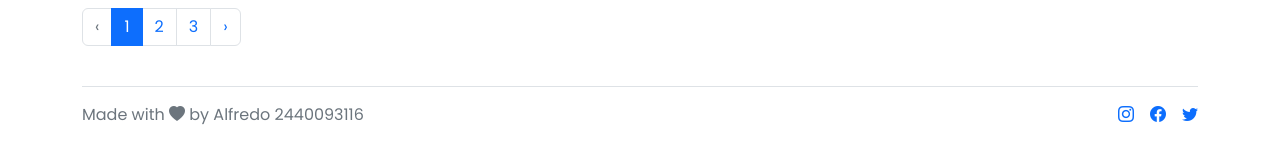
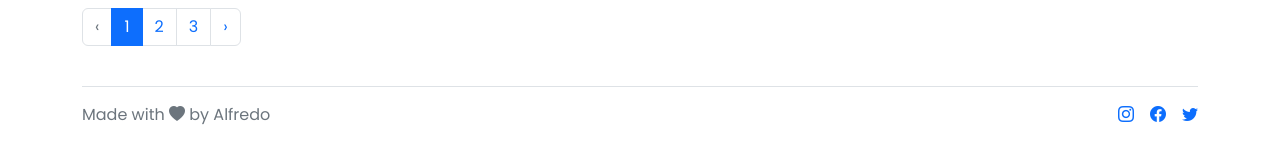
Before and after one commit to alorentiar/beeverse, a Laravel app: page /cool-avatar in a window 1280 px wide. Shown: the part 1038-1205 px from the top of the page. Run offline with Laravel 8, Linux system fonts and the light colour scheme; a user stored in the database is signed in; data comes from the database, SQL or seed files in the repository; some libraries are stand-ins or nearby versions.

Commit message:
update footer

```diff
--- a/resources/views/blueprint/footer.blade.php
+++ b/resources/views/blueprint/footer.blade.php
@@ -1,7 +1,7 @@
 <div class="container">
   <footer class="d-flex flex-wrap justify-content-between align-items-center py-3 my-4 border-top">
     <div class="col-md-4 d-flex align-items-center">
-      <span class="mb-3 mb-md-0 text-muted">@lang('footer.madewith') <i class="bi bi-heart-fill"></i> @lang('footer.by') Alfredo 2440093116</span>
+      <span class="mb-3 mb-md-0 text-muted">@lang('footer.madewith') <i class="bi bi-heart-fill"></i> @lang('footer.by') Alfredo </span>
     </div>
 
     <ul class="nav col-md-4 justify-content-end list-unstyled d-flex">
```
